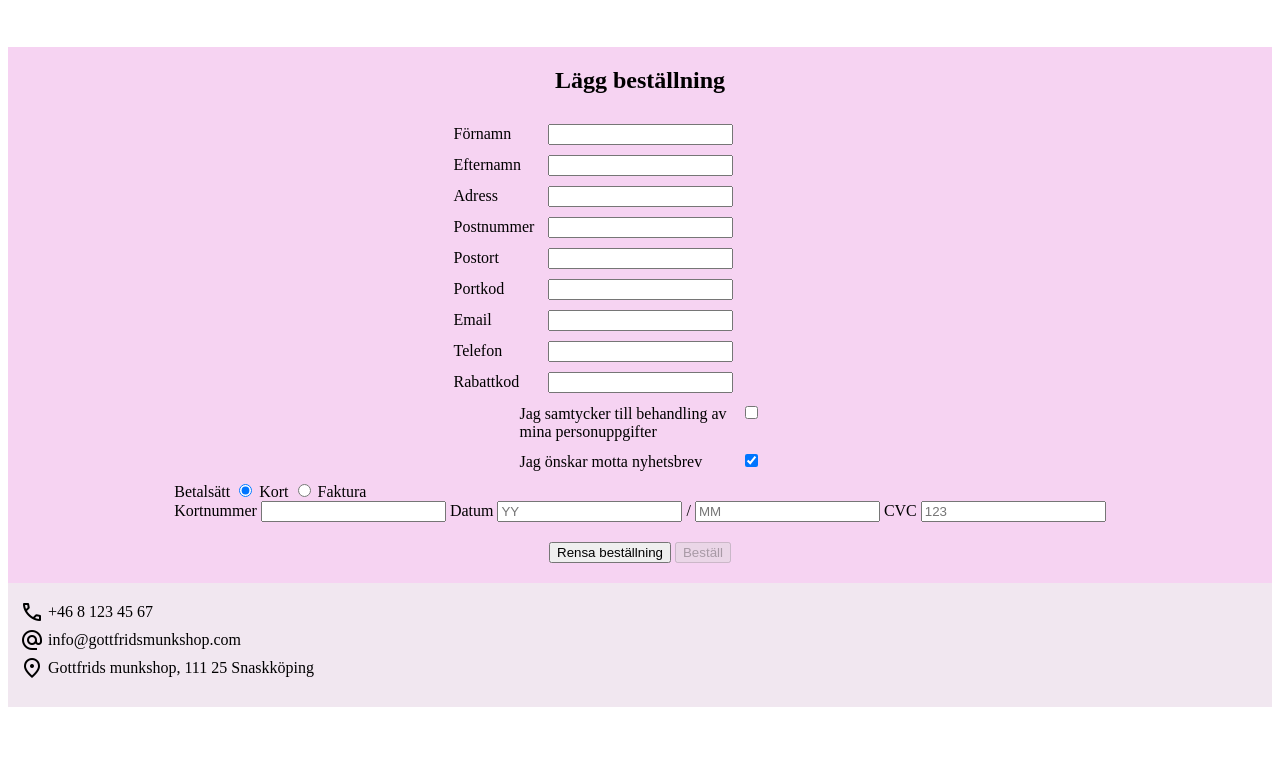
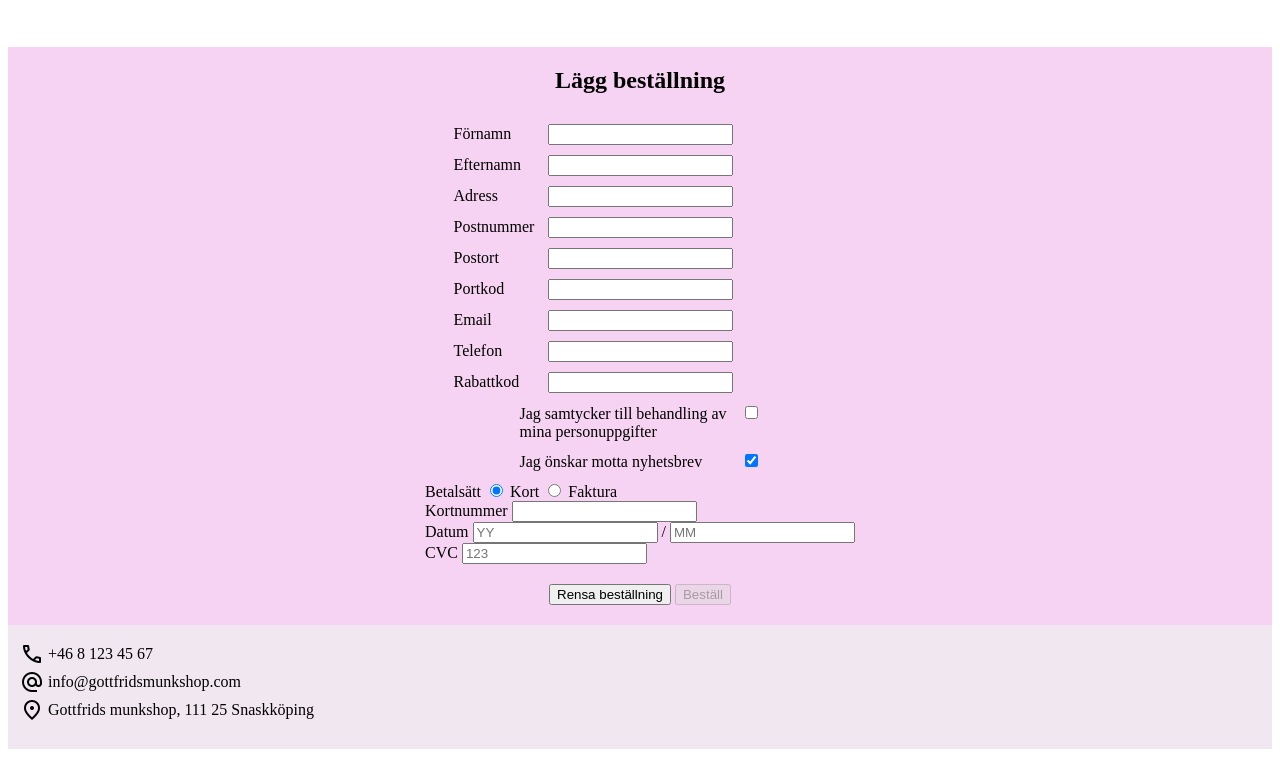
Before and after one commit to skogblad/Gottfrids-Donuts-webbshop, a website: page index.html in a window 1280 px wide. Shown: the part 1949-2706 px from the top of the page. Before the commit the page ends 2664 px from the top, so only its background shows below. Drawn offline with nearby package versions, Linux system fonts and the light colour scheme.

Commit message:
needed to add a new tag around credit card date to be able to style

```diff
--- a/index.html
+++ b/index.html
@@ -137,11 +137,12 @@
           </div>
 
           <div class="card" id="card">
-            <label>
+            <label class="card-number-label">
               <span>Kortnummer</span>
               <input type="number" id="credit-card-number">
             </label>
-            <label>
+            <div class="card-date">
+              <label class="card-date-year">
                 <span>Datum</span>
                   <input type="number" class="small" placeholder="YY" id="credit-card-year">
               </label>
@@ -149,7 +150,8 @@
                 <span>/</span>
                 <input type="number" class="small" placeholder="MM" id="credit-card-month">
               </label>
-            <label>
+            </div>
+            <label class="cvc-label">
               <span>CVC</span>
               <input type="number" placeholder="123" id="credit-card-cvc">
             </label>
```
Lines whose indentation alone changed are shown as unchanged.
